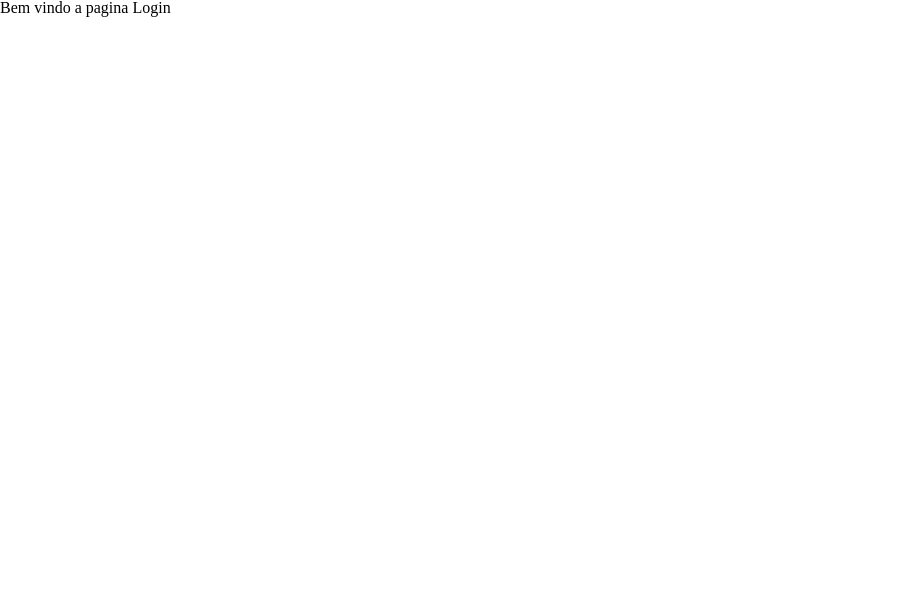
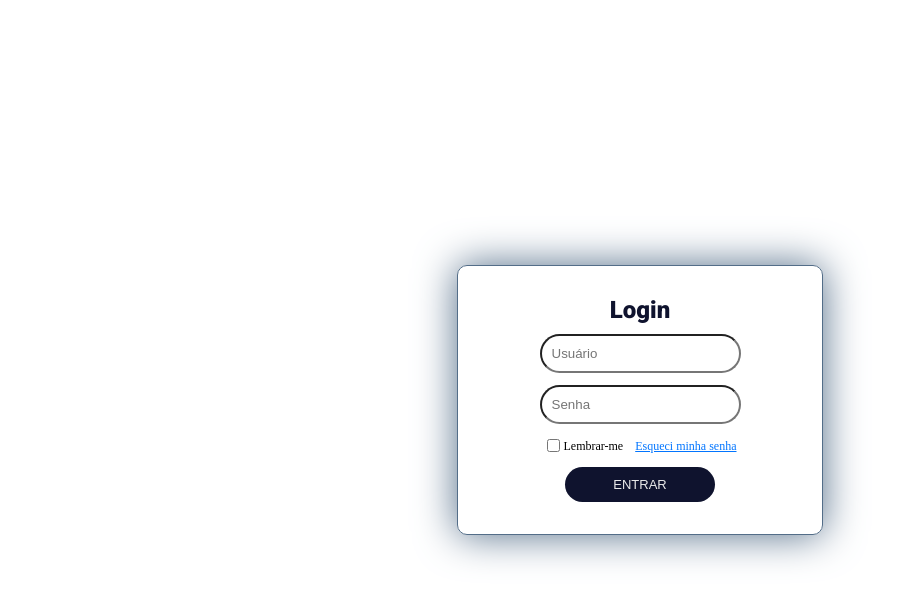
Before and after one commit to Caroline-Vendramini/agro-itajai-web, a React (Create React App) app: page /login in a window 1280 px wide. Shown: the top 602 px of the page, without its empty margins (0-914 px from the left). Built offline with nearby package versions, Linux system fonts and the light colour scheme.

Commit message:
criando tela de login

```diff
--- a/public/index.html
+++ b/public/index.html
@@ -10,6 +10,10 @@
       content="Web site created using create-react-app"
     />
     <link rel="apple-touch-icon" href="%PUBLIC_URL%/logo192.png" />
+    <link rel="preconnect" href="https://fonts.googleapis.com">
+    <!-- Google Fonts - Roboto -->
+    <link rel="preconnect" href="https://fonts.gstatic.com" crossorigin>
+    <link href="https://fonts.googleapis.com/css2?family=Roboto:ital,wght@0,100;0,300;0,400;0,500;0,700;0,900;1,100;1,300;1,400;1,500;1,700;1,900&display=swap" rel="stylesheet">
     <!--
       manifest.json provides metadata used when your web app is installed on a
       user's mobile device or desktop. See https://developers.google.com/web/fundamentals/web-app-manifest/
--- /dev/null
+++ b/src/index.css
@@ -0,0 +1,71 @@
+.roboto-thin {
+    font-family: "Roboto", serif;
+    font-weight: 100;
+    font-style: normal;
+  }
+
+  .roboto-light {
+    font-family: "Roboto", serif;
+    font-weight: 300;
+    font-style: normal;
+  }
+
+  .roboto-regular {
+    font-family: "Roboto", serif;
+    font-weight: 400;
+    font-style: normal;
+  }
+
+  .roboto-medium {
+    font-family: "Roboto", serif;
+    font-weight: 500;
+    font-style: normal;
+  }
+
+  .roboto-bold {
+    font-family: "Roboto", serif;
+    font-weight: 700;
+    font-style: normal;
+  }
+
+  .roboto-black {
+    font-family: "Roboto", serif;
+    font-weight: 900;
+    font-style: normal;
+  }
+
+  .roboto-thin-italic {
+    font-family: "Roboto", serif;
+    font-weight: 100;
+    font-style: italic;
+  }
+
+  .roboto-light-italic {
+    font-family: "Roboto", serif;
+    font-weight: 300;
+    font-style: italic;
+  }
+
+  .roboto-regular-italic {
+    font-family: "Roboto", serif;
+    font-weight: 400;
+    font-style: italic;
+  }
+
+  .roboto-medium-italic {
+    font-family: "Roboto", serif;
+    font-weight: 500;
+    font-style: italic;
+  }
+
+  .roboto-bold-italic {
+    font-family: "Roboto", serif;
+    font-weight: 700;
+    font-style: italic;
+  }
+
+  .roboto-black-italic {
+    font-family: "Roboto", serif;
+    font-weight: 900;
+    font-style: italic;
+  }
--- a/src/index.js
+++ b/src/index.js
@@ -2,6 +2,7 @@ import React from 'react';
 import ReactDOM from 'react-dom/client';
 import './reset.css';
 import App from './App';
+import './index.css'
 
 const root = ReactDOM.createRoot(document.getElementById('root'));
 root.render(
--- /dev/null
+++ b/src/pages/Login/index.css
@@ -0,0 +1,72 @@
+.container {
+    background-color: #FFF;
+    height: 100vh;
+    width: 100%;
+    display: flex;
+    justify-content: center;
+    align-items: center;
+}
+
+.content {
+    display: flex;
+    border: 1px solid #536d88;
+    border-radius: 10px;
+    flex-direction: column;
+    padding: 32px;
+    box-shadow: 0px 0px 40px #536d88;
+    gap: 12px;
+    align-items: center;
+    width: 300px;
+}
+
+.login-title {
+    font-size: 24px;
+    color: #0f132e
+}
+
+.input {
+    border-radius: 20px;
+    padding: 10px;
+    gap: 12px;
+}
+
+.remember {
+    display: flex;
+    font-size: 12px;
+    gap: 12px;
+    align-content: flex-end;
+    align-items: center;
+}
+
+.label {
+    display: flex;
+    align-items: center;
+}
+
+.button {
+    background-color: #0f132e;
+    color: #eaeaea;
+    border: none;
+    padding: 10px 20px;
+    font-size: 13px;
+    border-radius: 20px;
+    cursor: pointer;
+    min-width: 150px;
+    transition: background-color 0.5s, transform 0.5s;
+
+}
+
+button:active {
+    background-color: #19274e;
+    transform: scale(0.95);
+}
+
+button:hover {
+    background-color: #536d88; /* Cor ao passar o mouse */
+}
+
+.link {
+    cursor: pointer;
+    text-decoration: underline;
+    color: rgb(2 117 255);
+}
--- a/src/pages/Login/index.js
+++ b/src/pages/Login/index.js
@@ -1,8 +1,21 @@
-
+import "./index.css"
 function Login() {
     return (
-      <div>
-        <h1>Bem vindo a pagina Login</h1>
+      <div className="container">
+        <div className="content">
+          <h1 className="roboto-black login-title">Login</h1>
+          <input className="input" placeholder="Usuário" type="text"/>
+          <input className="input" placeholder="Senha" type="password"/>
+          <div className="remember">
+            <div className="label">
+              <input type="checkbox" id="remember-me"/>
+              <label htmlFor="remember-me">Lembrar-me</label>
+            </div>
+
+            <a className="link">Esqueci minha senha</a>
+          </div>
+          <button className="button">ENTRAR</button>
+        </div>
       </div>
     );
   }
```
Also changed, not shown: 1 other file (tests, documents, lock files or other folders).
